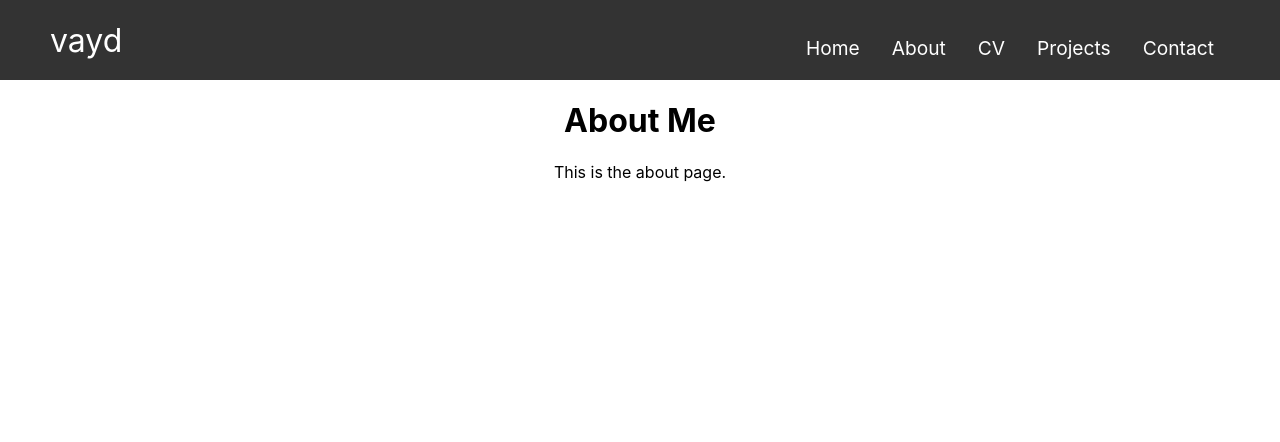
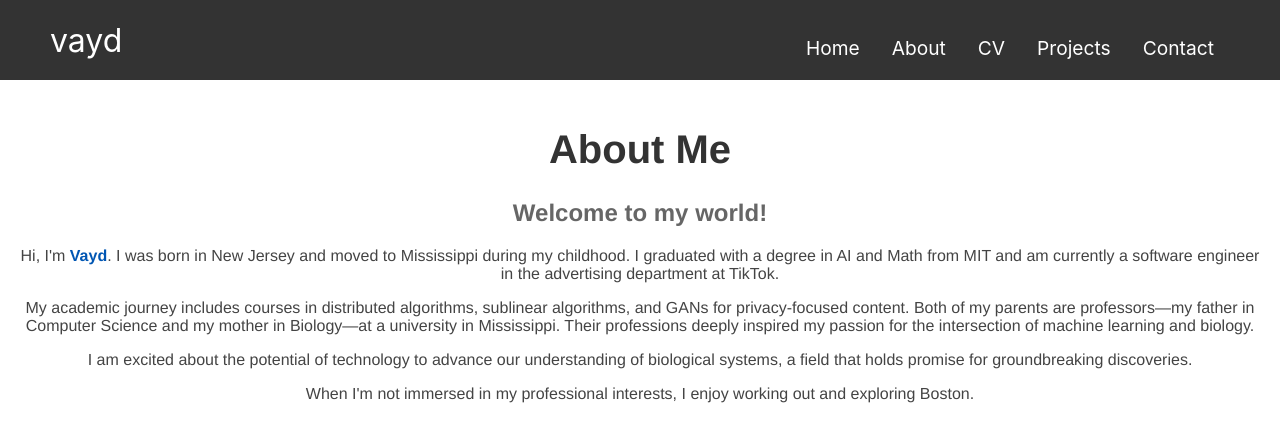
Before and after one commit to vaydr/vaydr.github.io, a React (Create React App) app: page /about in a window 1280 px wide. Shown: the top 442 px of the page. Built offline with nearby package versions, Linux system fonts and the light colour scheme.

Commit message:
basic abot skeleton

```diff
--- a/src/pages/About.css
+++ b/src/pages/About.css
@@ -0,0 +1,41 @@
+.AboutContainer {
+  text-align: center;
+  padding: 20px;
+  font-family: 'Helvetica Neue', sans-serif;
+}
+
+.Title {
+  font-size: 2.5rem;
+  color: #333;
+}
+
+.Subtitle {
+  font-size: 1.5rem;
+  color: #666;
+}
+
+.Paragraph {
+  font-size: 1rem;
+  color: #444;
+  margin-top: 10px;
+}
+
+.Highlight {
+  color: #0056b3;
+  font-weight: bold;
+}
+
+.SocialLinks {
+  margin-top: 20px;
+}
+
+.SocialIcon {
+  margin: 0 10px;
+  color: #333;
+  font-size: 24px;
+  transition: color 0.3s;
+}
+
+.SocialIcon:hover {
+  color: #0056b3;
+}
--- a/src/pages/About.js
+++ b/src/pages/About.js
@@ -1,10 +1,23 @@
 import React from 'react';
+import './About.css';
 
 const About = () => {
   return (
-    <div>
-      <h1>About Me</h1>
-      <p>This is the about page.</p>
+    <div className="AboutContainer">
+      <h1 className="Title">About Me</h1>
+      <h2 className="Subtitle">Welcome to my world!</h2>
+      <p className="Paragraph">
+        Hi, I'm <span className="Highlight">Vayd</span>. I was born in New Jersey and moved to Mississippi during my childhood. I graduated with a degree in AI and Math from MIT and am currently a software engineer in the advertising department at TikTok.
+      </p>
+      <p className="Paragraph">
+        My academic journey includes courses in distributed algorithms, sublinear algorithms, and GANs for privacy-focused content. Both of my parents are professors—my father in Computer Science and my mother in Biology—at a university in Mississippi. Their professions deeply inspired my passion for the intersection of machine learning and biology.
+      </p>
+      <p className="Paragraph">
+        I am excited about the potential of technology to advance our understanding of biological systems, a field that holds promise for groundbreaking discoveries.
+      </p>
+      <p className="Paragraph">
+        When I'm not immersed in my professional interests, I enjoy working out and exploring Boston.
+      </p>
     </div>
   );
 };
--- a/src/pages/Home.js
+++ b/src/pages/Home.js
@@ -41,7 +41,7 @@ const Home = () => {
 
   return (
     <div className="home-container">
-      <h1 className="vaporwave-title">A Little Game</h1>
+      <h1 className="vaporwave-title">A Little Galton Board</h1>
       <button onClick={handleButtonClick} className="vaporwave-button">Feeling Lucky?</button>
       {showDistribution && <NormalDistribution setSnarkyMessage={setSnarkyMessage} resetAnimation={resetAnimation} />}
       {snarkyMessage && <p className="vaporwave-snarky-message">{snarkyMessage}</p>}
```
Also changed, not shown: 4 other files (tests, documents, lock files or other folders).
